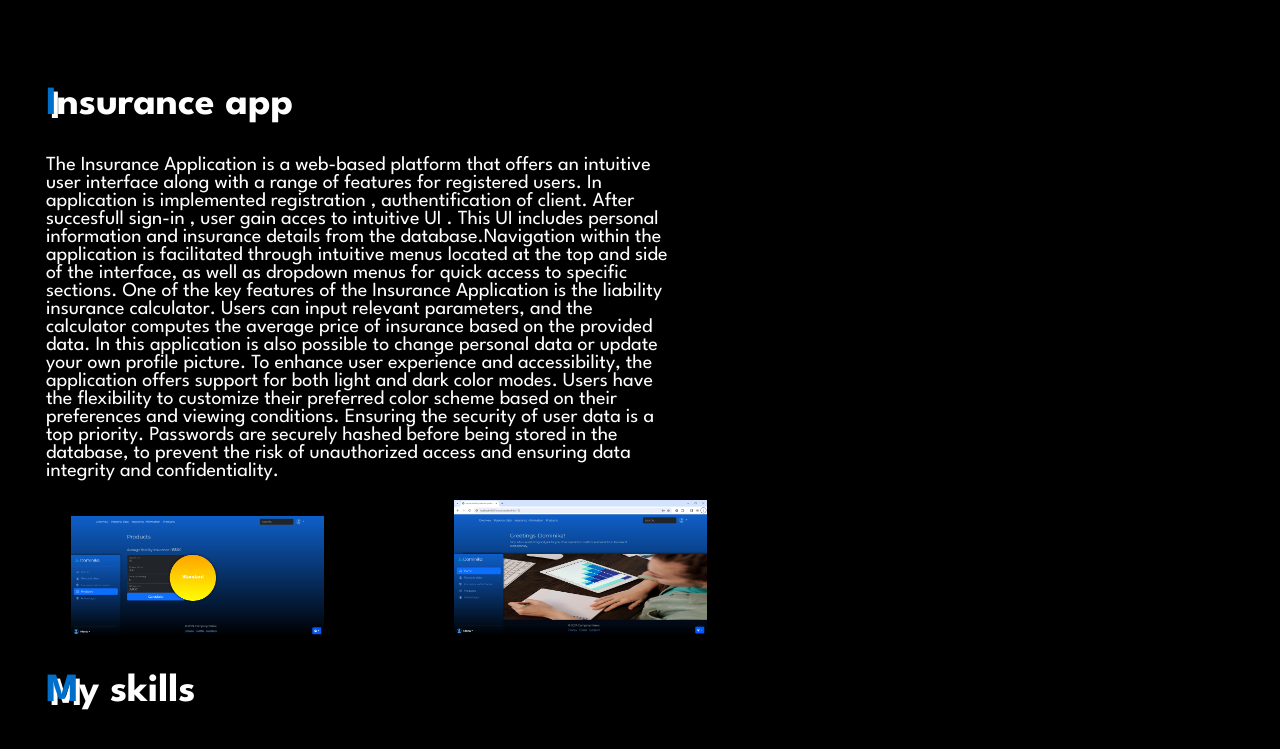
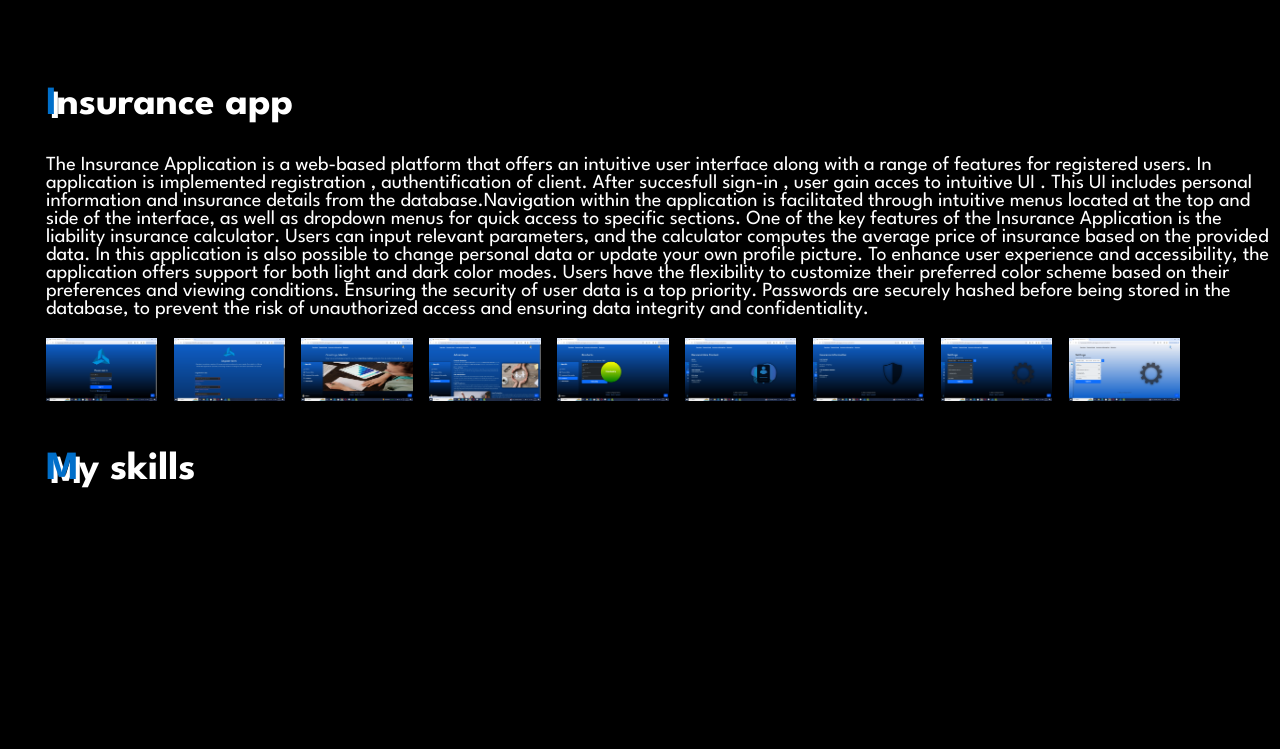
Before and after one commit to OwnStyle777/myPorfolioPage, a PHP site: page /myProjects.html in a window 1280 px wide. Shown: the top 749 px of the page. Run offline with PHP 8.4, Linux system fonts and the light colour scheme; some libraries are stand-ins or nearby versions.

Commit message:
add images and change size gallery of projects

```diff
--- a/myPortfolio/aboutMe.css
+++ b/myPortfolio/aboutMe.css
@@ -97,6 +97,7 @@ section {
   margin-top: 230px;
   width:100%;
 
+
 }
 .lastChange{
     margin-top: 50px;
@@ -110,7 +111,19 @@ section {
 }
 
 .gallerySize{
-    width: 20%;
-    height: 20%;
-    padding-left: 5%;
+    margin-left: 0%;
+    margin-bottom: 1%;
+    width: 9%;
+    height: 9%;
+    padding-left: 1%;
 }
+.gallery{
+    margin-left: 2%;
+}
+
+.textParMyProjects{
+    padding-left:3%;
+    width:97%;
+    font-size: 20px;
+    height: 100%;
+}
--- a/myPortfolio/myProjects.html
+++ b/myPortfolio/myProjects.html
@@ -21,7 +21,7 @@
        <br>
             <section>
                 <h1 class="textPar1"><span class="blueText">I</span>nsurance app</h1>
-                <p class="textPar">
+                <p class="textParMyProjects">
                     The Insurance Application is a web-based platform that offers an intuitive user interface along with a range of features for registered users.
                     In application is implemented registration , authentification of client. After succesfull sign-in , user gain acces to intuitive UI .
                      This UI includes personal information and insurance details from the database.Navigation within the application is facilitated through intuitive menus located at the top and side of the interface, as well as dropdown menus for quick access to specific sections.
@@ -30,8 +30,16 @@
                     To enhance user experience and accessibility, the application offers support for both light and dark color modes. Users have the flexibility to customize their preferred color scheme based on their preferences and viewing conditions.
                     Ensuring the security of user data is a top priority. Passwords are securely hashed before being stored in the database, to prevent the risk of unauthorized access and ensuring data integrity and confidentiality.
                     <div class="gallery">
-                        <a href="project2.png" ><img src="project2.png" class="gallerySize" alt="" title=""/></a>
-                        <a href="project1.png" class="gallerySize"><img src="project1.png" class="gallerySize" alt="" title="Beautiful Image"/></a>
+                        <a href="insurance1.png"><img src="insurance1.png" class="gallerySize" alt="" title=""/></a>
+                        <a href="insurance2.png"><img src="insurance2.png" class="gallerySize" alt="" title=""/></a>
+                        <a href="insurance3.png"><img src="insurance3.png" class="gallerySize" alt="" title=""/></a>
+                        <a href="insurance4.png"><img src="insurance4.png" class="gallerySize" alt="" title=""/></a>
+                        <a href="insurance5.png"><img src="insurance5.png" class="gallerySize" alt="" title=""/></a>
+                        <a href="insurance6.png"><img src="insurance6.png" class="gallerySize" alt="" title=""/></a>
+                        <a href="insurance7.png"><img src="insurance7.png" class="gallerySize" alt="" title=""/></a>
+                        <a href="insurance8.png"><img src="insurance8.png" class="gallerySize" alt="" title=""/></a>
+                        <a href="insurance9.png"><img src="insurance9.png" class="gallerySize" alt="" title=""/></a>
+
                     </div>
                 </p>
         </section>
```
Also changed, not shown: myPortfolio/insurance1.png (added), myPortfolio/insurance2.png (added), myPortfolio/insurance3.png (added), myPortfolio/insurance4.png (added), myPortfolio/insurance5.png (added), myPortfolio/insurance6.png (added), myPortfolio/insurance7.png (added), myPortfolio/insurance8.png (added), myPortfolio/insurance9.png (added), myPortfolio/project1.png (deleted), myPortfolio/project2.png (deleted).
